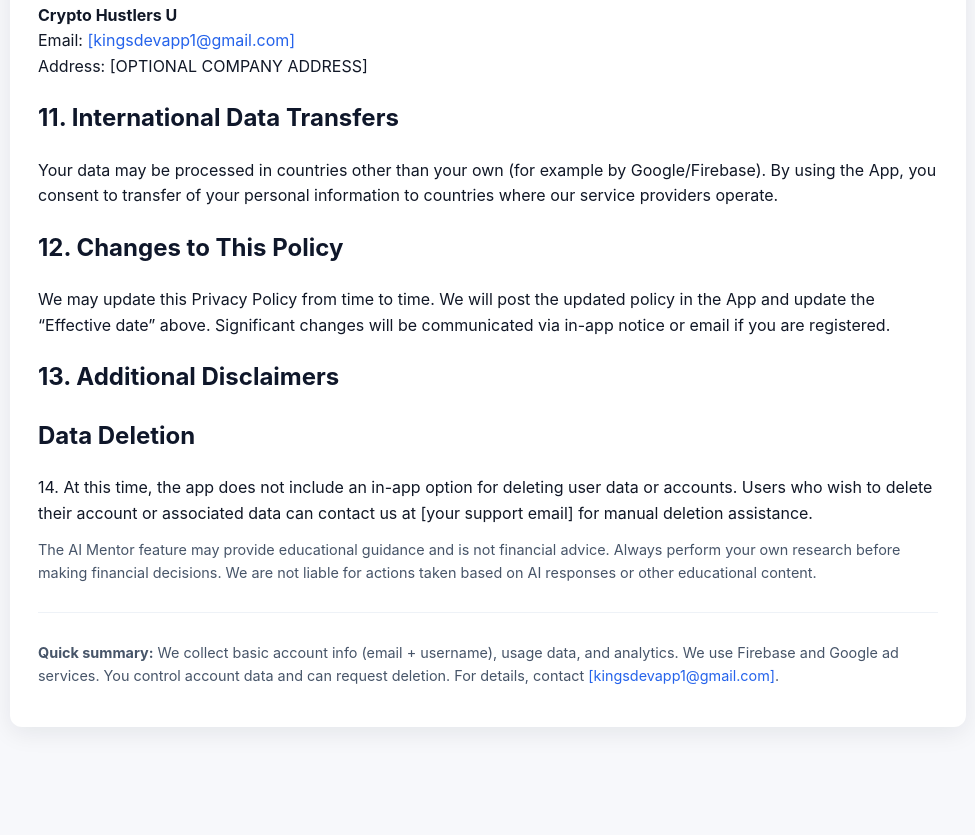
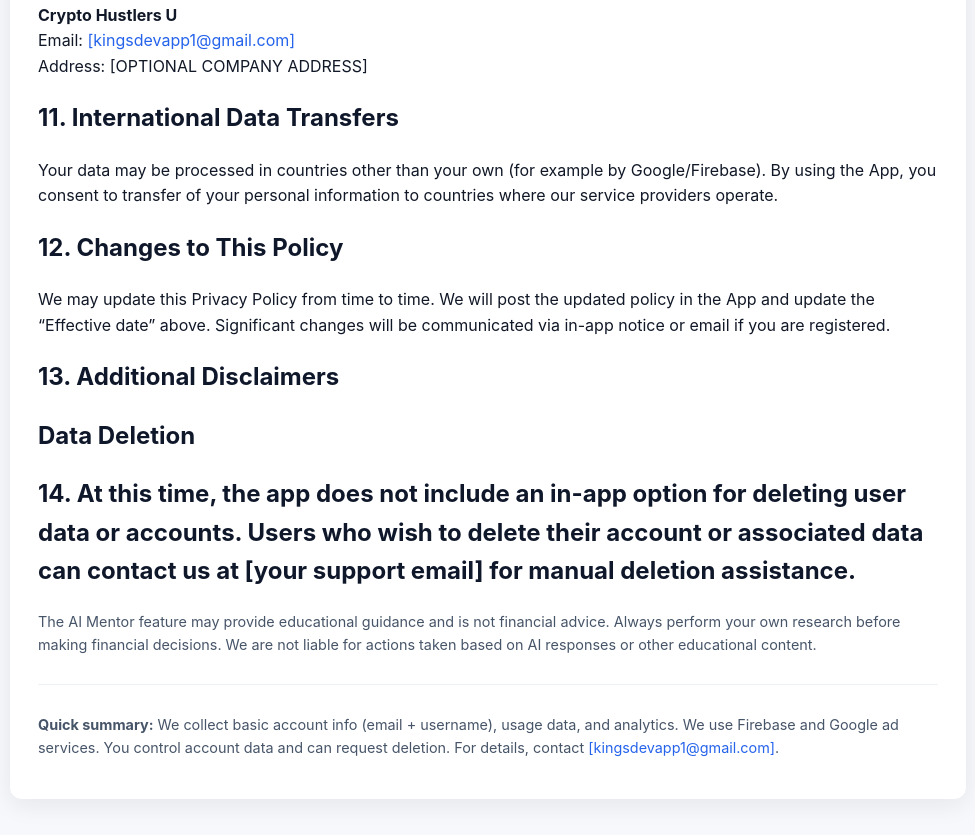
Before and after one commit to mastermayk/kingsapp-privacy-policy, a plain HTML site: page index.html in a window 1280 px wide. Shown: the part 2847-3682 px from the top of the page, without its empty margins (152-1127 px from the left). Before the commit the page ends 3610 px from the top, so only its background shows below. Drawn offline with Linux system fonts and the light colour scheme.

Commit message:
Update index.html

```diff
--- a/index.html
+++ b/index.html
@@ -109,8 +109,8 @@
     <h2>13. Additional Disclaimers</h2>
 
     <h2>Data Deletion</h2>
-<p>14. At this time, the app does not include an in-app option for deleting user data or accounts.
-Users who wish to delete their account or associated data can contact us at [your support email] for manual deletion assistance.</p>
+<h2>14. At this time, the app does not include an in-app option for deleting user data or accounts.
+Users who wish to delete their account or associated data can contact us at [your support email] for manual deletion assistance.</h2>
 
     <p class="small">The AI Mentor feature may provide educational guidance and is not financial advice. Always perform your own research before making financial decisions. We are not liable for actions taken based on AI responses or other educational content.</p>
 
```
